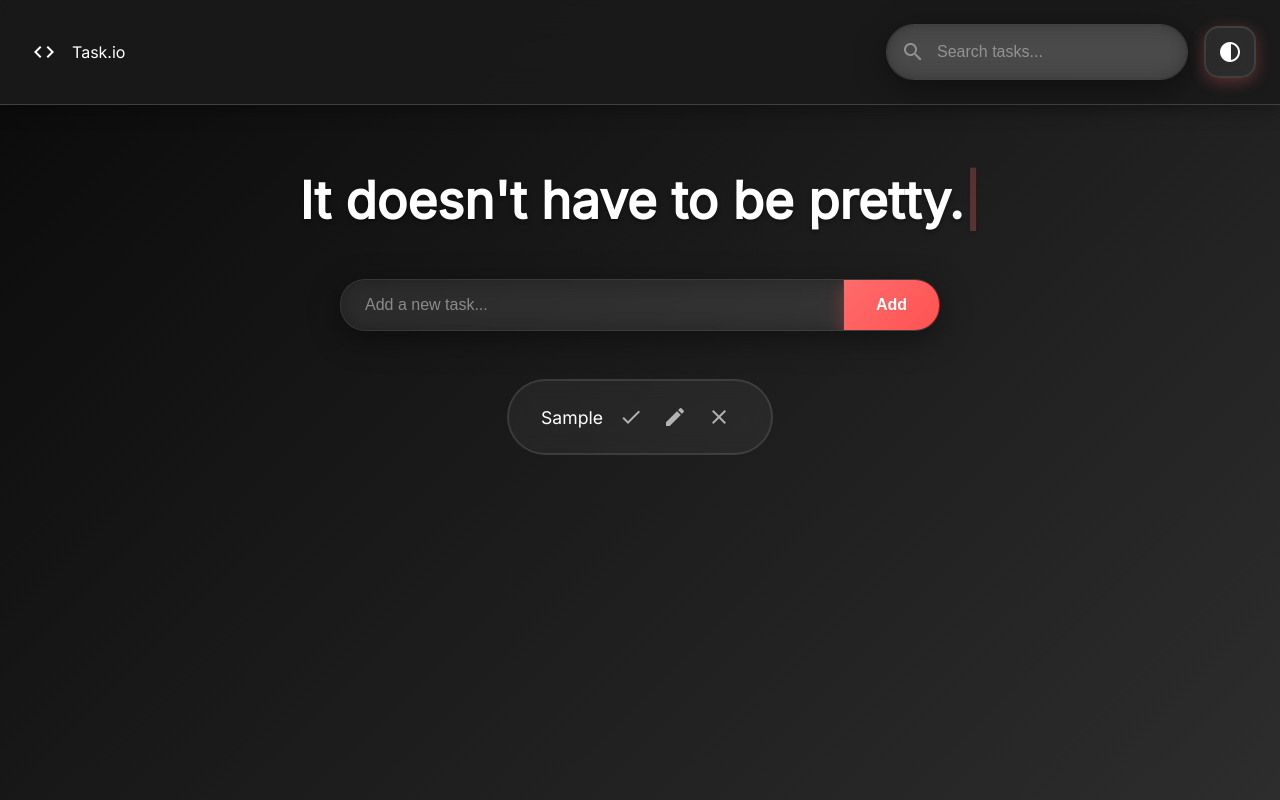
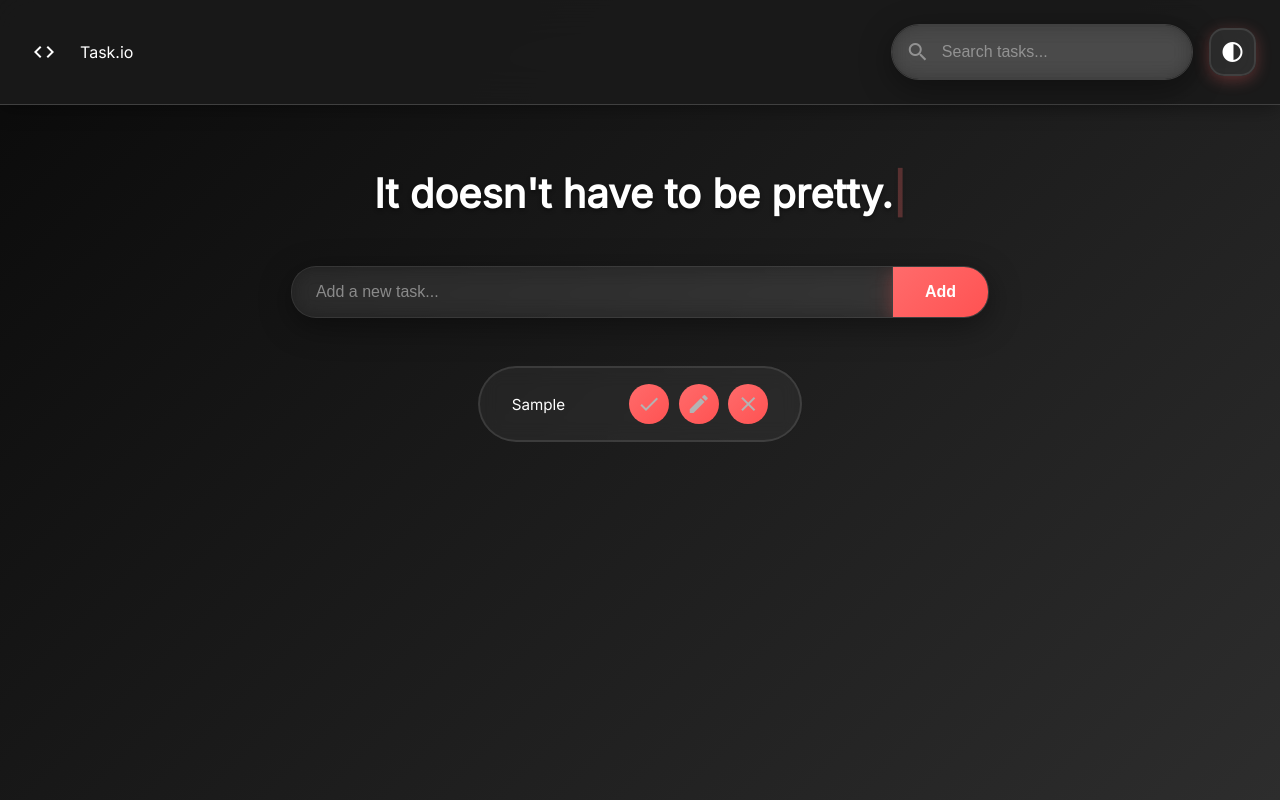
Before and after one commit to sakey01/task-io, a plain HTML site: page public/index.html in a window 1280 px wide. Both pictures are taken after typing "Sample" into the empty fields and a click on the button "Add". Drawn offline with Linux system fonts and the light colour scheme.

Commit message:
code optimisation

```diff
--- a/public/index.html
+++ b/public/index.html
@@ -23,7 +23,7 @@
   <body>
     <header>
       <nav>
-        <div class="nav-brand">
+        <div class="nav-left">
           <a href="https://github.com/sakey01" target="_blank" rel="noopener noreferrer">
             <i class="material-icons">code</i>
           </a>
--- a/public/styles.css
+++ b/public/styles.css
@@ -72,13 +72,12 @@ h1 {
   text-shadow: 0 2px 4px var(--shadow);
 }
 
-.nav-brand {
+.nav-left {
   display: flex;
-  align-items: center;
-  gap: 0.5rem;
+  gap: 1rem;
 }
 
-.nav-brand a {
+.nav-left a {
   display: flex;
   align-items: center;
   color: var(--text-primary);
@@ -88,16 +87,15 @@ h1 {
   transition: all 0.3s ease;
 }
 
-.nav-brand a:hover {
+.nav-left a:hover {
   background-color: var(--accent);
   color: white;
-  transform: scale(1.1);
+  transform: scale(1.02);
 }
 
 .nav-right {
   display: flex;
   flex-direction: row;
-  align-items: center;
   margin-left: auto;
   gap: 1em;
 }
@@ -132,21 +130,6 @@ main {
   margin-top: 5%;
   place-items: center;
   padding: 0 2rem;
-}
-
-.task-input-section {
-  flex-shrink: 0;
-  display: flex;
-  justify-content: center;
-  align-items: center;
-}
-
-.task-list-section {
-  flex: 1;
-  overflow: hidden;
-  display: flex;
-  flex-direction: column;
-  align-items: center;
 }
 
 input {
@@ -191,14 +174,11 @@ nav input {
   border-radius: 0;
   border: none;
   background: transparent;
-  flex: 1;
 }
 
 #add {
   padding: 1rem 2rem;
   border-radius: 0;
-  font-size: 1rem;
-  white-space: nowrap;
   border-left: 1px solid var(--border);
   transform: none;
 }
@@ -224,7 +204,7 @@ button {
   display: flex;
   align-items: center;
   justify-content: center;
-  background: transparent;
+
   border: none;
   box-shadow: none;
   position: relative;
@@ -232,7 +212,7 @@ button {
 
 .button-icon:hover {
   background: var(--accent);
-  transform: scale(1.1);
+  transform: scale(1.02);
   box-shadow: 0 4px 15px rgba(255, 107, 107, 0.3);
 }
 
@@ -265,16 +245,22 @@ button:hover {
 
 .add-task-box {
   display: flex;
-  gap: 0;
-  padding: 0;
   background: var(--task-bg);
   border: 1px solid var(--task-border);
   border-radius: 25px;
   backdrop-filter: blur(10px);
-  width: 60vw;
-  max-width: 600px;
+  max-width: 600vw;
   overflow: hidden;
 }
+
+h1 {
+  font-size: 2.5rem;
+}
+
+.task-li {
+  font-size: 0.95rem;
+}
+
 
 ::-webkit-scrollbar {
   width: 8px;
@@ -304,26 +290,18 @@ ul {
 }
 
 #task-list li {
-  display: flex;
-  align-items: center;
-  justify-content: space-between;
-  gap: 0.5rem;
+  gap: 4rem;
   width: 100%;
-  min-width: 0;
 }
+
 .task-li {
   flex: 1 1 auto;
-  overflow: visible;
-  text-overflow: unset;
   white-space: normal;
   word-break: break-word;
-  min-width: 0;
 }
+
 #task-list li span {
-  display: flex;
-  flex-shrink: 0;
-  gap: 0.25rem;
-  align-items: center;
+  gap: 0.6rem;
 }
 
 ul li {
@@ -335,6 +313,7 @@ ul li {
   align-items: center;
   width: 100%;
   gap: 2rem;
+  justify-content: center;
   text-decoration: none;
   transition: all 0.3s ease;
   background: var(--task-bg);
@@ -349,8 +328,6 @@ ul li:hover {
 ul li div {
   display: flex;
   flex-wrap: wrap;
-  flex: 1;
-  font-size: 1.1rem;
 }
 
 ul li span {
@@ -364,7 +341,6 @@ ul li span {
 ul li span i {
   transition: all 0.3s ease;
   color: var(--text-secondary);
-  background: transparent;
   width: 40px;
   height: 40px;
   display: flex;
@@ -428,13 +404,10 @@ ul li span i:hover {
 #contrast-icon {
   color: var(--text-primary);
   transition: all 0.4s ease;
-  padding: 0.75rem;
+  padding: 0.6rem;
   border-radius: 15px;
   background: var(--input-bg);
   border: 2px solid var(--border);
-  margin-left: 0;
-  order: 0;
-  margin-bottom: 0;
   align-self: auto;
 }
 
@@ -478,19 +451,20 @@ input[type="search"]::-moz-search-clear {
 
   .add-task-box {
     flex-direction: column;
-    gap: 0.5rem;
   }
 
   h1 {
     font-size: 2.5rem;
   }
 
+  .task-li {
+    font-size: 0.95rem;
+  }
+}
+
+@media (max-width: 500px) {
   #task-list li {
     display: flex;
     flex-wrap: wrap;
   }
-
-  .task-li {
-    font-size: 0.95rem;
-  }
 }
```
